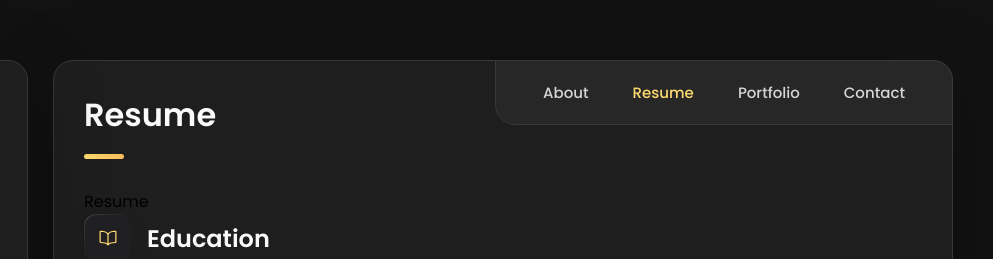
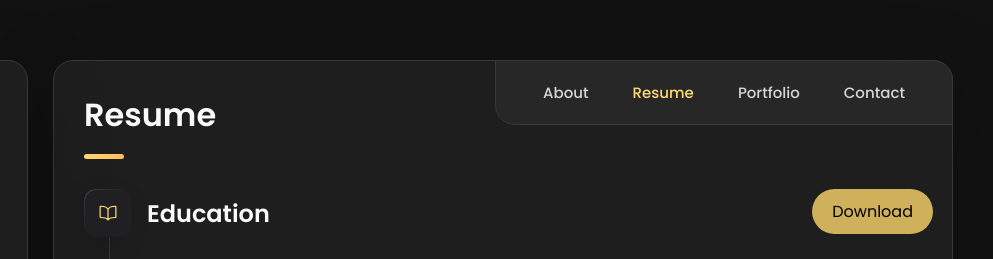
Before and after one commit to absabur/portfolio-vanila-js, a plain HTML site: page index.html in a window 1280 px wide. Both pictures are taken after a click on the button "Resume". Shown: the top 259 px of the page, 287-1280 px from the left. Drawn offline with nearby package versions, Linux system fonts and the light colour scheme.

Commit message:
resume added

```diff
--- a/assets/css/style.css
+++ b/assets/css/style.css
@@ -816,6 +816,20 @@ main {
   margin-bottom: 30px;
 }
 
+#resume-download-btn {
+  position: absolute;
+  right: 20px;
+  padding: 10px 20px;
+  border-radius: 50px;
+  background-color: var(--vegas-gold);
+  transition: all 0.3s;
+}
+
+#resume-download-btn:hover {
+  background-color: var(--orange-yellow-crayola);
+  box-shadow: 0 0 10px 0 var(--vegas-gold);
+}
+
 /**
  * education and experience
  */
--- a/index.html
+++ b/index.html
@@ -476,7 +476,7 @@
           </header>
 
           <button id="resume-download-btn">
-            Resume
+            Download
           </button>
 
           <section class="timeline">
```
Also changed, not shown: 1 other file.
